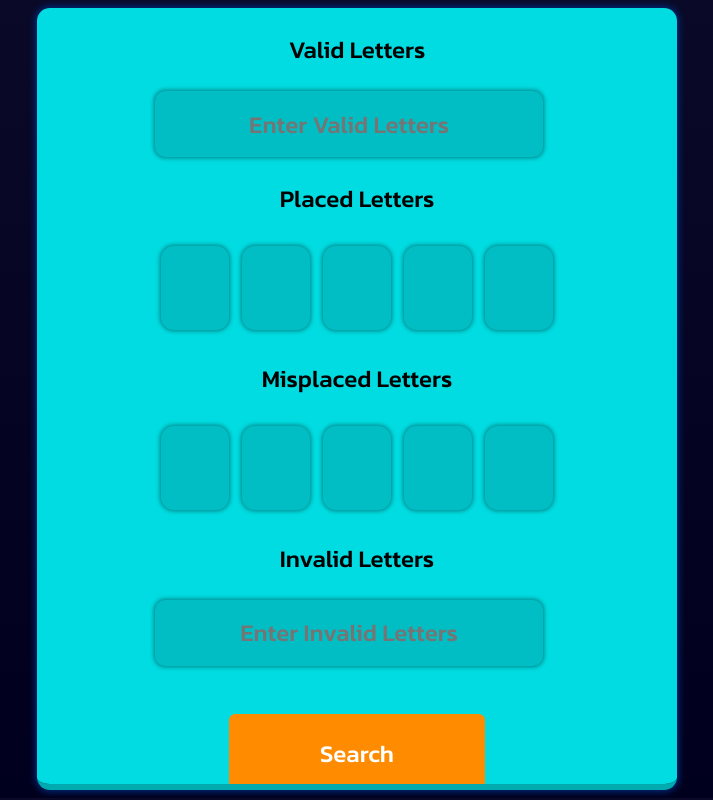
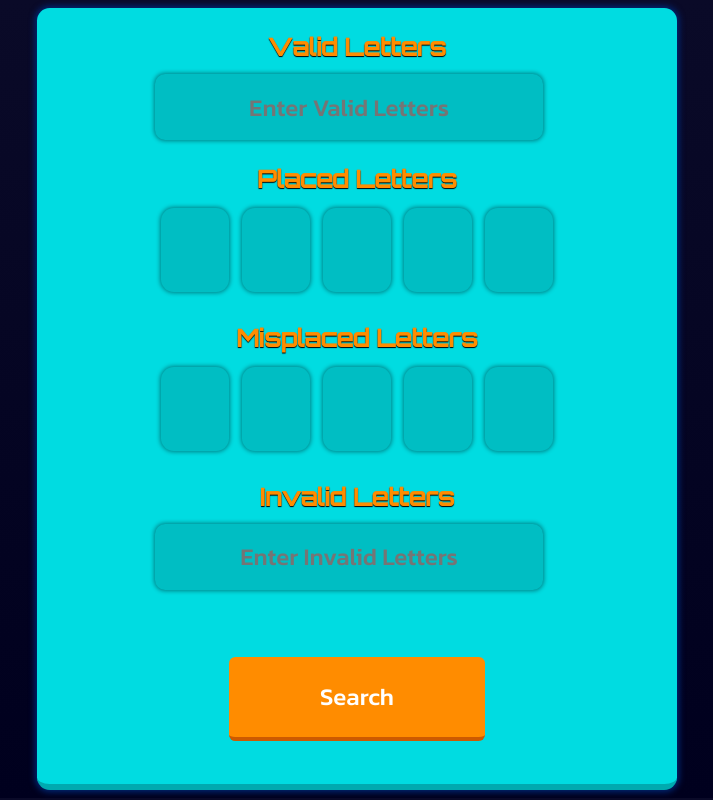
Before and after one commit to AaronPBishop/Hurdle, a React (Create React App) app: page / in a window 1280 px wide. Shown: the whole page, without its empty margins (283-996 px from the left). Built offline with nearby package versions, Linux system fonts and the light colour scheme.

Commit message:
Adjusted site-wide styling - Added logic to allow 'PlacedLetter'/'MisplacedLetter' components to be deselected on double-click

```diff
--- a/public/index.html
+++ b/public/index.html
@@ -14,7 +14,7 @@
 
     <link rel="preconnect" href="https://fonts.googleapis.com">
     <link rel="preconnect" href="https://fonts.gstatic.com" crossorigin>
-    <link href="https://fonts.googleapis.com/css2?family=Kanit:wght@500&display=swap" rel="stylesheet">
+    <link href="https://fonts.googleapis.com/css2?family=Kanit:wght@500&family=Orbitron:wght@500&display=swap" rel="stylesheet">
 
     <link rel="manifest" href="%PUBLIC_URL%/manifest.json" />
 
--- a/src/components/Home/Spinner.js
+++ b/src/components/Home/Spinner.js
@@ -8,7 +8,7 @@ const Spinner = () => {
     const { loading } = useContext(AppContext);
 
     return (
-        <div style={{display: loading ? 'flex' : 'none', justifyContent: 'center', position: 'relative', top: '6vh'}}>
+        <div style={{display: loading ? 'flex' : 'none', justifyContent: 'center', position: 'relative', top: '2vh'}}>
             <div className='spinner'></div>
         </div>
     );
--- a/src/components/InvalidLetters/InvalidLetters.js
+++ b/src/components/InvalidLetters/InvalidLetters.js
@@ -20,7 +20,9 @@ const InvalidLetters = () => {
 
     return (
         <div>
-            <p style={{textAlign: 'center', fontSize: '1.5em'}}>Invalid Letters</p>
+            <p style={{fontFamily: 'Orbitron', fontWeight: 'bold', textShadow: '0px 1px 1px black', color: 'rgb(255, 140, 0)', textAlign: 'center', fontSize: '1.5em', marginBottom: '1.5vh'}}>
+                Invalid Letters
+            </p>
 
             <input
             placeholder='Enter Invalid Letters'
--- a/src/components/MisplacedLetters/MisplacedContainer.js
+++ b/src/components/MisplacedLetters/MisplacedContainer.js
@@ -4,16 +4,21 @@ import { AppContext } from '../../context/Provider.js';
 import MisplacedLetter from './MisplacedLetter.js';
 
 const MisplacedContainer = () => {
-    const { setCurrMisClicked } = useContext(AppContext);
+    const { currMisClicked, setCurrMisClicked } = useContext(AppContext);
 
     return (
         <div>
-            <p style={{textAlign: 'center', fontSize: '1.5em'}}>Misplaced Letters</p>
+            <p style={{fontFamily: 'Orbitron', fontWeight: 'bold', textShadow: '0px 1px 1px black', color: 'rgb(255, 140, 0)', textAlign: 'center', fontSize: '1.5em', marginBottom: '1vh'}}>
+                Misplaced Letters
+            </p>
+
             {
                 Array.from({ length: 5 }).map((el, i) =>
                     <div
                     key={i}
-                    onClick={() => setCurrMisClicked(i)}
+                    onClick={() => {
+                        currMisClicked ? setCurrMisClicked(null) : setCurrMisClicked(i)
+                    }}
                     style={{display: 'inline-flex'}}>
                         <MisplacedLetter index={i} />
                     </div>
--- a/src/components/PlacedLetters/PlacedContainer.js
+++ b/src/components/PlacedLetters/PlacedContainer.js
@@ -4,16 +4,21 @@ import { AppContext } from '../../context/Provider.js';
 import PlacedLetter from './PlacedLetter.js';
 
 const PlacedContainer = () => {
-    const { setCurrClicked } = useContext(AppContext);
+    const { currClicked, setCurrClicked } = useContext(AppContext);
 
     return (
         <div>
-            <p style={{textAlign: 'center', fontSize: '1.5em'}}>Placed Letters</p>
+            <p style={{fontFamily: 'Orbitron', fontWeight: 'bold', textShadow: '0px 1px 1px black', color: 'rgb(255, 140, 0)', textAlign: 'center', fontSize: '1.5em', marginBottom: '1vh'}}>
+                Placed Letters
+            </p>
+
             {
                 Array.from({ length: 5 }).map((el, i) =>
                     <div
                     key={i}
-                    onClick={() => setCurrClicked(i)}
+                    onClick={() => {
+                        currClicked ? setCurrClicked(null) : setCurrClicked(i)
+                    }}
                     style={{display: 'inline-flex'}}>
                         <PlacedLetter index={i} />
                     </div>
--- a/src/components/Results/MakeSearch.js
+++ b/src/components/Results/MakeSearch.js
@@ -27,7 +27,7 @@ const MakeSearch = () => {
                 setLoading(true);
             }}
             style={{
-                marginTop: '6vh',
+                marginTop: !loaded ? '3vh' : '8vh',
                 width: '20vw',
                 height: '10vh',
                 backgroundColor: 'rgb(255, 140, 0)',
--- a/src/components/ValidLetters/ValidLetters.js
+++ b/src/components/ValidLetters/ValidLetters.js
@@ -20,7 +20,9 @@ const ValidLetters = () => {
 
     return (
         <div>
-            <p style={{textAlign: 'center', fontSize: '1.5em'}}>Valid Letters</p>
+            <p style={{fontFamily: 'Orbitron', fontWeight: 'bold', textShadow: '0px 1px 1px black', color: 'rgb(255, 140, 0)', textAlign: 'center', fontSize: '1.5em', marginBottom: '1.5vh'}}>
+                Valid Letters
+            </p>
 
             <input
             placeholder='Enter Valid Letters'
```
